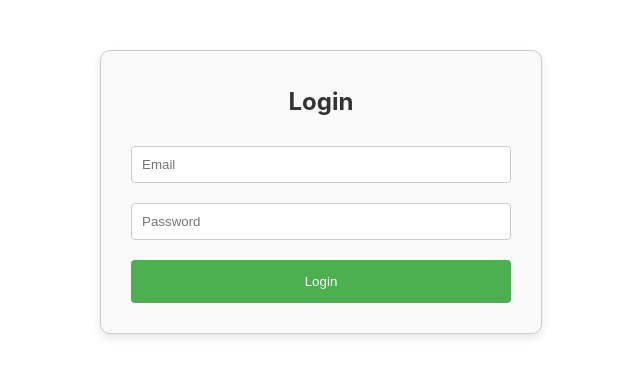
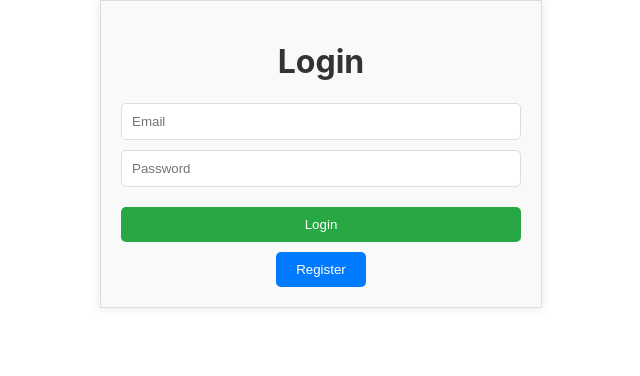
Before and after one commit to codearora/Invoice-Generator, a React (Create React App) app in the folder frontend/: page /login in a window 1280 px wide. Shown: the top 376 px of the page, without its empty margins (319-959 px from the left). Built offline with nearby package versions, Linux system fonts and the light colour scheme.

Commit message:
added register inside login

```diff
--- a/frontend/src/components/Login.css
+++ b/frontend/src/components/Login.css
@@ -1,43 +1,45 @@
-/* Login.css */
+/* src/components/Login.css */
 
 .login-container {
     max-width: 400px;
-    margin: 50px auto;
+    margin: auto;
     padding: 20px;
-    border: 1px solid #ccc;
-    border-radius: 10px;
     background-color: #f9f9f9;
-    box-shadow: 0 4px 8px rgba(0, 0, 0, 0.1);
+    border: 1px solid #ddd;
+    box-shadow: 0 0 10px rgba(0, 0, 0, 0.1);
     text-align: center;
 }
 
-.login-container h1 {
-    margin-bottom: 20px;
-    font-size: 24px;
+h1 {
     color: #333;
 }
 
-.login-container input[type="email"],
-.login-container input[type="password"] {
-    width: calc(100% - 20px);
-    padding: 10px;
-    margin: 10px 0;
-    border: 1px solid #ccc;
-    border-radius: 4px;
-    box-sizing: border-box;
+form {
+    display: flex;
+    flex-direction: column;
+    gap: 10px;
 }
 
-.login-container button[type="submit"] {
-    width: calc(100% - 20px);
-    background-color: #4caf50;
-    color: white;
-    padding: 14px 20px;
-    margin: 10px 0;
-    border: none;
-    border-radius: 4px;
-    cursor: pointer;
+input {
+    padding: 10px;
+    border: 1px solid #ddd;
+    border-radius: 5px;
 }
 
-.login-container button[type="submit"]:hover {
-    background-color: #45a049;
+button {
+    padding: 10px 20px;
+    border: none;
+    border-radius: 5px;
+    cursor: pointer;
+    margin-top: 10px;
 }
+
+button[type="submit"] {
+    background-color: #28a745;
+    color: white;
+}
+
+button:not([type="submit"]) {
+    background-color: #007bff;
+    color: white;
+}
--- a/frontend/src/components/Login.js
+++ b/frontend/src/components/Login.js
@@ -2,7 +2,7 @@
 import React, { useState } from 'react';
 import axios from 'axios';
 import { useNavigate } from 'react-router-dom';
-import './Login.css'; // Import the CSS file
+import './Login.css'; // Import CSS file for styling
 
 const Login = ({ setToken }) => {
     const [email, setEmail] = useState('');
@@ -18,6 +18,10 @@ const Login = ({ setToken }) => {
         } catch (err) {
             console.error(err);
         }
+    };
+
+    const handleRegister = () => {
+        navigate('/register');
     };
 
     return (
@@ -40,6 +44,7 @@ const Login = ({ setToken }) => {
                 />
                 <button type="submit">Login</button>
             </form>
+            <button onClick={handleRegister}>Register</button>
         </div>
     );
 };
```
